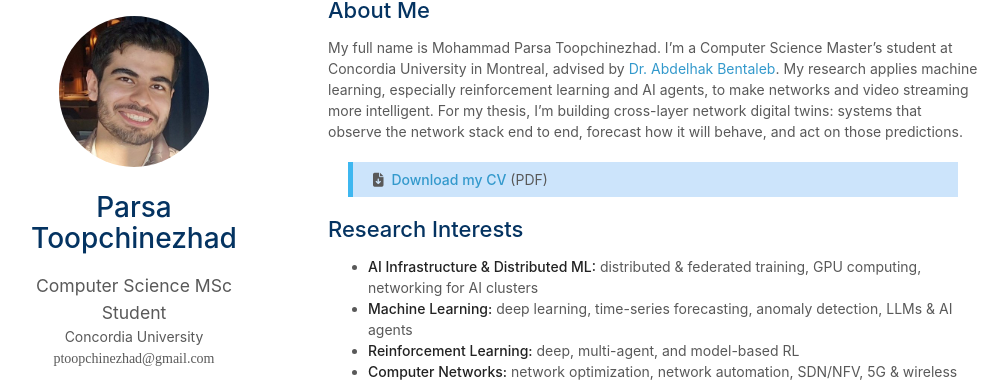
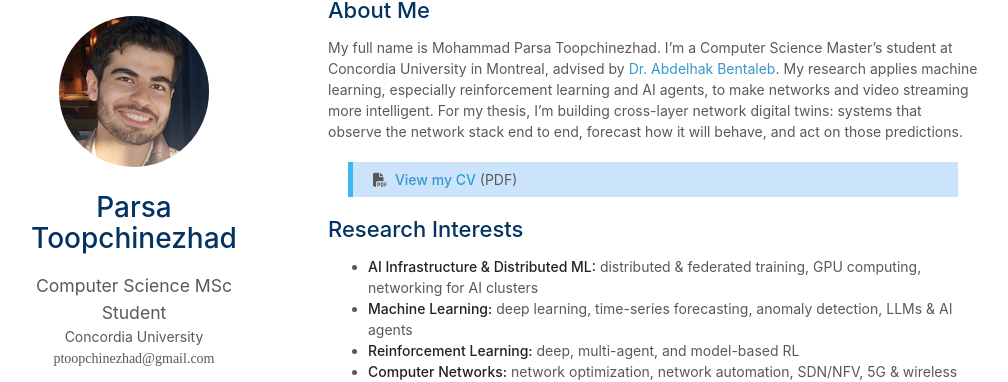
Before and after one commit to Procedurally-Generated-Human/Procedurally-Generated-Human.github.io, a Jekyll site: the page built from index.md, in a window 1280 px wide and 900 px high. Shown: the part 118-500 px from the top of the window, without its empty margins (142-1150 px from the left). Built offline with Jekyll 4.4.1, drawn with Linux system fonts in a browser that asks for light colours; a style sheet for code colours, icons or effects is not loaded; our own code applies the rules of GitHub Pages for plain Markdown files.

Commit message:
Open the CV in a new tab instead of downloading it
Co-Authored-By: Claude Opus 5.5 <noreply@anthropic.com>
Claude-Session: https://claude.ai/code/session_01NEyid8irJAq7Vxss2XiwFv

```diff
--- a/index.md
+++ b/index.md
@@ -8,7 +8,7 @@ My full name is Mohammad Parsa Toopchinezhad. I'm a Computer Science Master's st
 
 <div style="background-color:rgba(1, 121, 236, 0.2); border-left:5px solid #3eb7f0; margin:20px; padding:7px 10px 7px 20px;">
 
-<i class="fa-solid fa-file-arrow-down"></i>&nbsp; <strong><a href="./assets/files/cv.pdf" download="Parsa-Toopchinezhad-CV.pdf">Download my CV</a></strong> (PDF)
+<i class="fa-solid fa-file-pdf"></i>&nbsp; <strong><a href="./assets/files/cv.pdf" target="_blank" rel="noopener">View my CV</a></strong> (PDF)
 
 </div>
 
```
